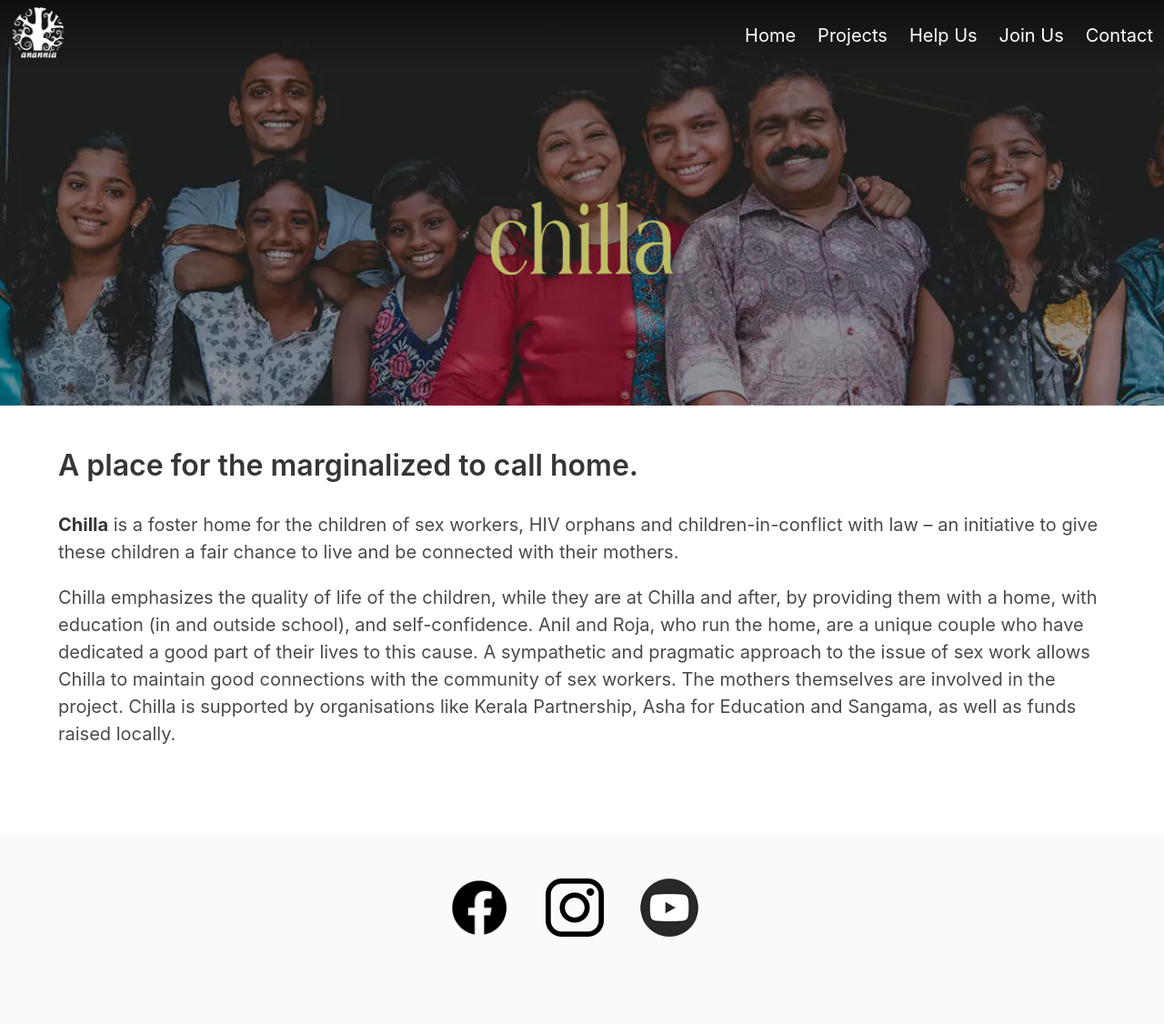
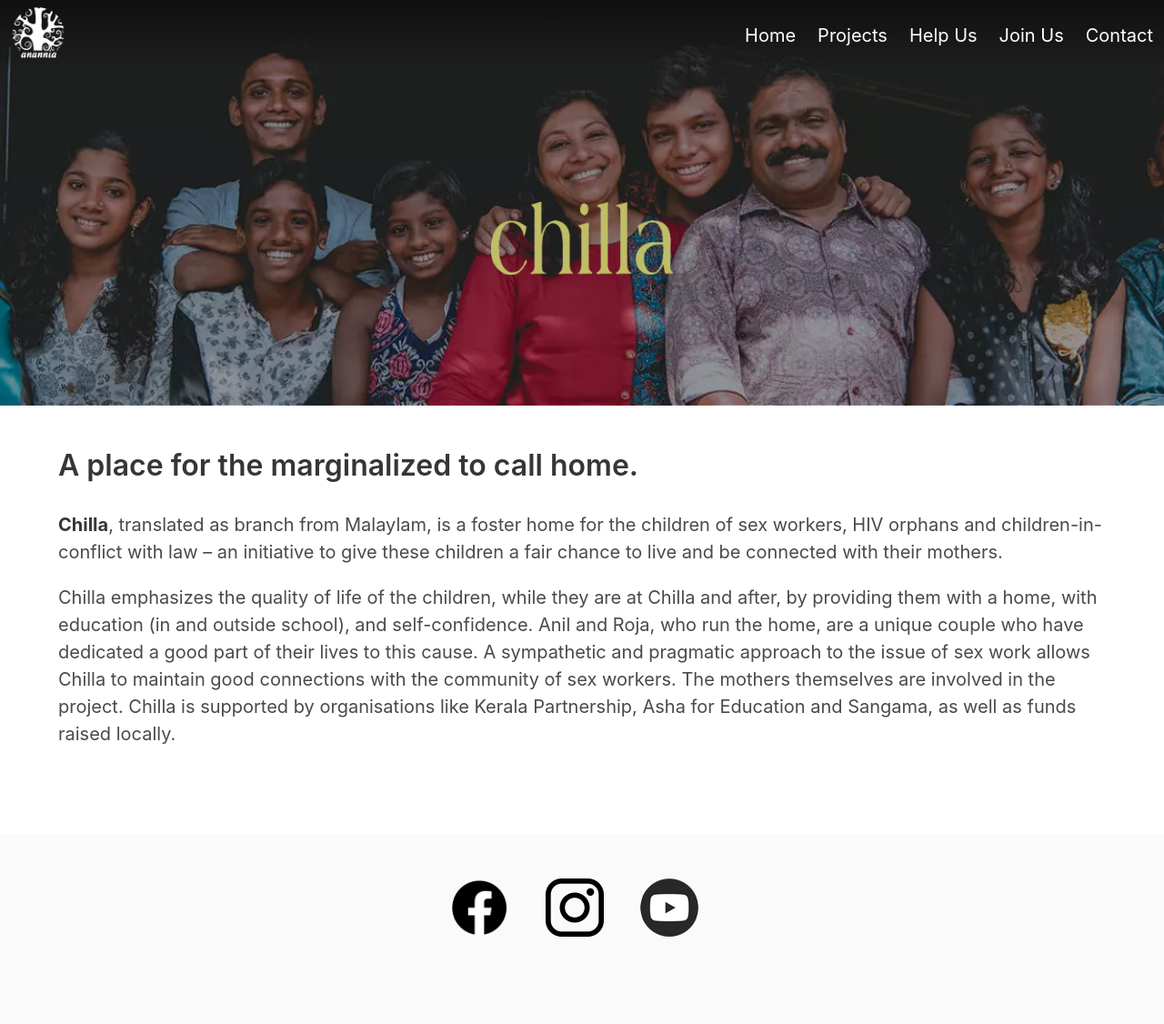
Before and after one commit to thennal10/anannia, a Jekyll site: the page built from chilla.html, in a window 1280 px wide. Shown: the whole page at 91% size. Built offline with Jekyll 4.4.1, drawn with Linux system fonts in a browser that asks for light colours.

Commit message:
added meaning of chilla

```diff
--- a/chilla.html
+++ b/chilla.html
@@ -10,7 +10,7 @@ logourl: assets/chilla-logo-text.png
     <div class="container content is-size-5-desktop">
         <p class="title">A place for the marginalized to call home.</p>
         <p>
-            <strong>Chilla</strong> is a foster home for the children of sex workers, HIV orphans and children-in-conflict with law –
+            <strong>Chilla</strong>, translated as branch from Malaylam, is a foster home for the children of sex workers, HIV orphans and children-in-conflict with law –
             an initiative to give these children a fair chance to live and be connected with their mothers.
         </p>
         <p>
```
